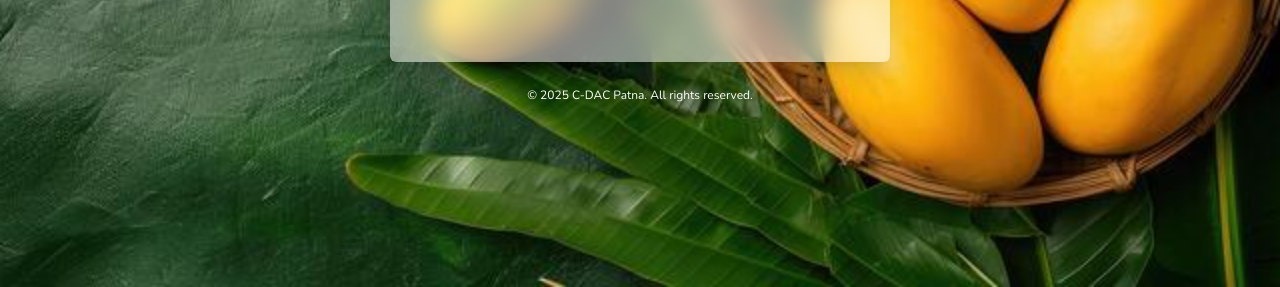
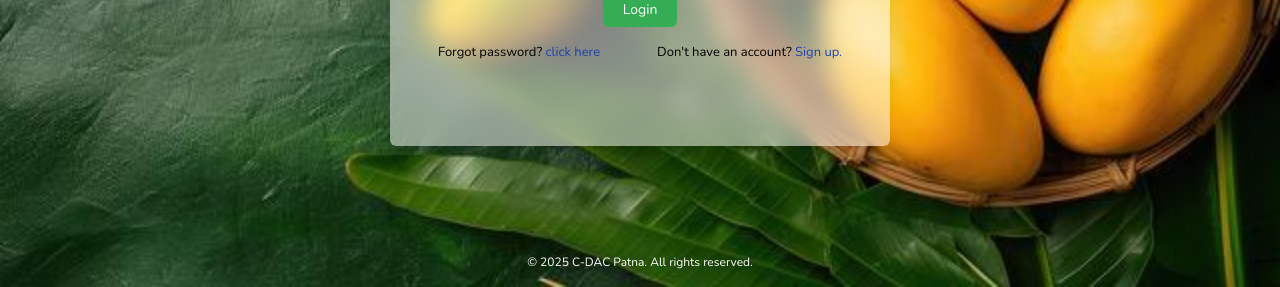
Before and after one commit to AmritHimanshu/Mango_Traceability_System, a Next.js app in the folder client/: page /login in a window 1280 px wide. Shown: the part 513-800 px from the top of the page. Built offline with nearby package versions, Linux system fonts and the light colour scheme; no server answers.

Commit message:
Working on UI

```diff
--- a/client/src/app/admin/page.tsx
+++ b/client/src/app/admin/page.tsx
@@ -136,7 +136,7 @@ function page() {
       </div>
 
       <div className="my-5 bg-customGreen bg-opacity-5 p-5">
-        <div className="max-w-[90%] lg:max-w-[80%] xl:max-w-[70%] 2xl:max-w-[60%] m-auto grid grid-cols-1 md:grid-cols-2 gap-20">
+        <div className="max-w-[90%] lg:max-w-[80%] xl:max-w-[70%] 2xl:max-w-[60%] m-auto grid grid-cols-1 md:grid-cols-2 gap-5 md:gap-20">
           <HomeCard
             title="Total number of pending requests"
             description="pending_requests"
--- a/client/src/app/components/admin/HomeCard.tsx
+++ b/client/src/app/components/admin/HomeCard.tsx
@@ -70,7 +70,7 @@ function HomeCard({
   }, [isVisible, count]);
 
   return (
-    <div ref={cardRef} className="w-[100%] flex items-center justify-between">
+    <div ref={cardRef} className="w-[100%] flex items-center justify-between border-[1px] border-gray-600 rounded-md p-2">
       <div className="w-[30%] text-black text-center space-y-2">
         <div>
           {description === "pending_requests" && (
--- a/client/src/app/components/common/Login_Footer.tsx
+++ b/client/src/app/components/common/Login_Footer.tsx
@@ -4,7 +4,7 @@ import React from "react";
 
 function Login_Footer() {
   return (
-    <div className="text-center text-[7px] md:text-[10px] xl:text-[12px]  w-full text-white py-3">
+    <div className="py-3 text-center text-[7px] md:text-[10px] xl:text-[12px] w-full text-white">
       <div>&#169; 2025 C-DAC Patna. All rights reserved.</div>
     </div>
   );
--- a/client/src/app/login/layout.tsx
+++ b/client/src/app/login/layout.tsx
@@ -1,6 +1,7 @@
 import type { Metadata } from "next";
 import "../../styles/style.css"
 import Login_Header from "../components/common/Header/Login_Header";
+import Login_Footer from "../components/common/Login_Footer";
 
 export const metadata: Metadata = {
   title: "Login - Mango Traceability System",
@@ -9,9 +10,10 @@ export const metadata: Metadata = {
 
 export default function Layout({ children }: { children: React.ReactNode }) {
   return (
-    <div className="h-[100vh] overflow-y-auto relative bg-[url(/assets/login-bg.jpg)] bg-cover bg-bottom bg-no-repeat">
+    <div className="min-h-[100vh] overflow-y-auto relative bg-[url(/assets/login-bg.jpg)] bg-cover bg-bottom bg-no-repeat flex flex-col items-center justify-between">
       <Login_Header />
       <div>{children}</div>
+      <Login_Footer />
     </div>
   );
 }
--- a/client/src/app/login/page.tsx
+++ b/client/src/app/login/page.tsx
@@ -12,7 +12,6 @@ import { FORGOT_PASSWORD, REGISTER } from "@/utils/Paths/paths";
 import Message from "../components/common/Message";
 import ReCAPTCHA from "react-google-recaptcha";
 import useRecaptcha from "@/utils/Services/useRecaptcha";
-import Login_Footer from "../components/common/Login_Footer";
 
 function page() {
   const BASE_URL = process.env.NEXT_PUBLIC_BASE_URL;
@@ -150,7 +149,7 @@ function page() {
           <Message text={message.text} type={message.type} />
         )}
 
-        <div className="rounded-md overflow-hidden w-[500px] m-auto h-[500px] flex shadow-xl">
+        <div className="rounded-md overflow-hidden w-[400px] md:w-[500px] m-auto h-[500px] flex shadow-xl">
           <div className="bg-white bg-opacity-50 backdrop-blur-md text-black flex-grow flex items-center">
             <div className="px-5 py-3 w-full m-auto space-y-5">
               <div className="mt-2 text-xl text-center font-bold">Login</div>
@@ -220,8 +219,6 @@ function page() {
           </div>
         </div>
       </div>
-
-      <Login_Footer />
     </>
   );
 }
```
